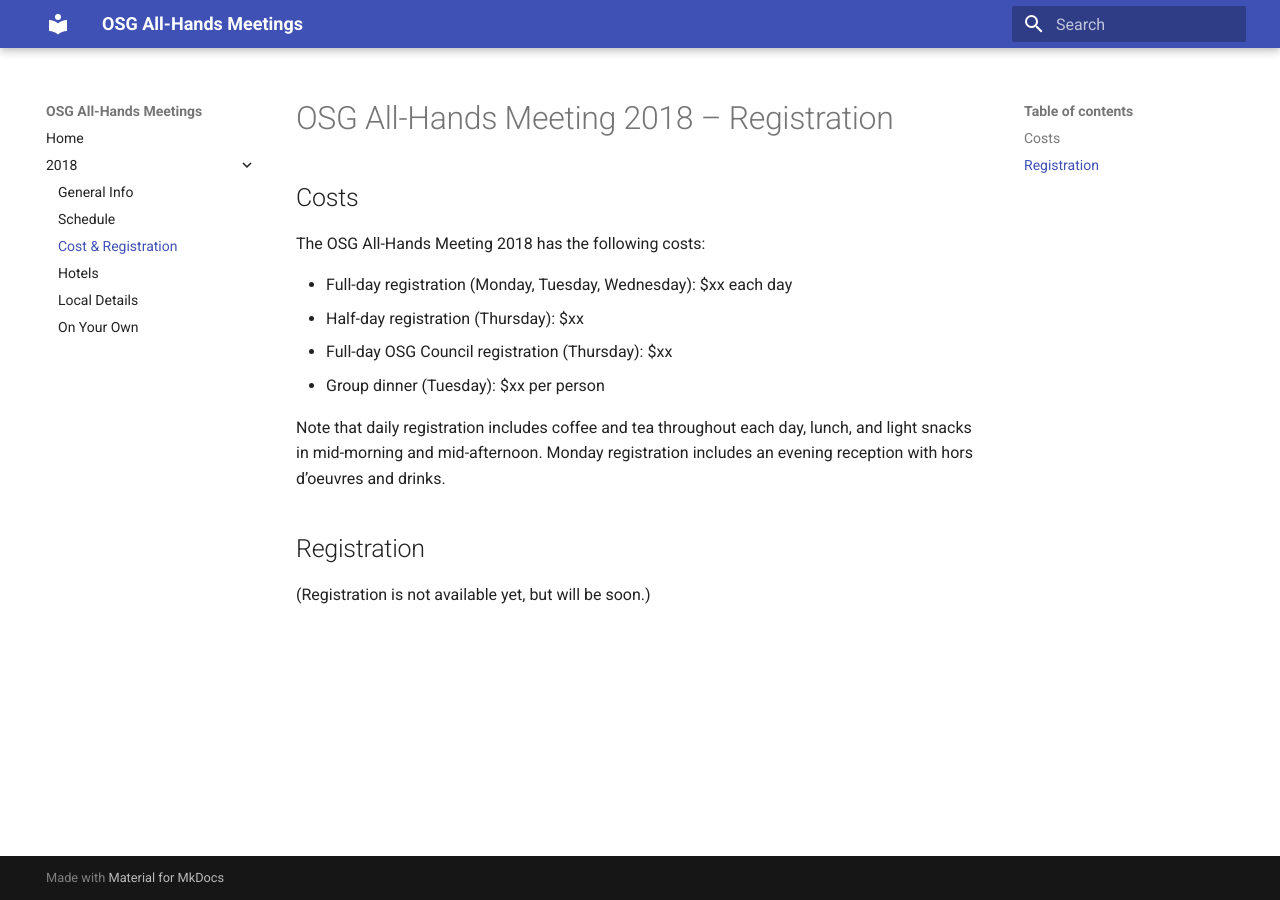
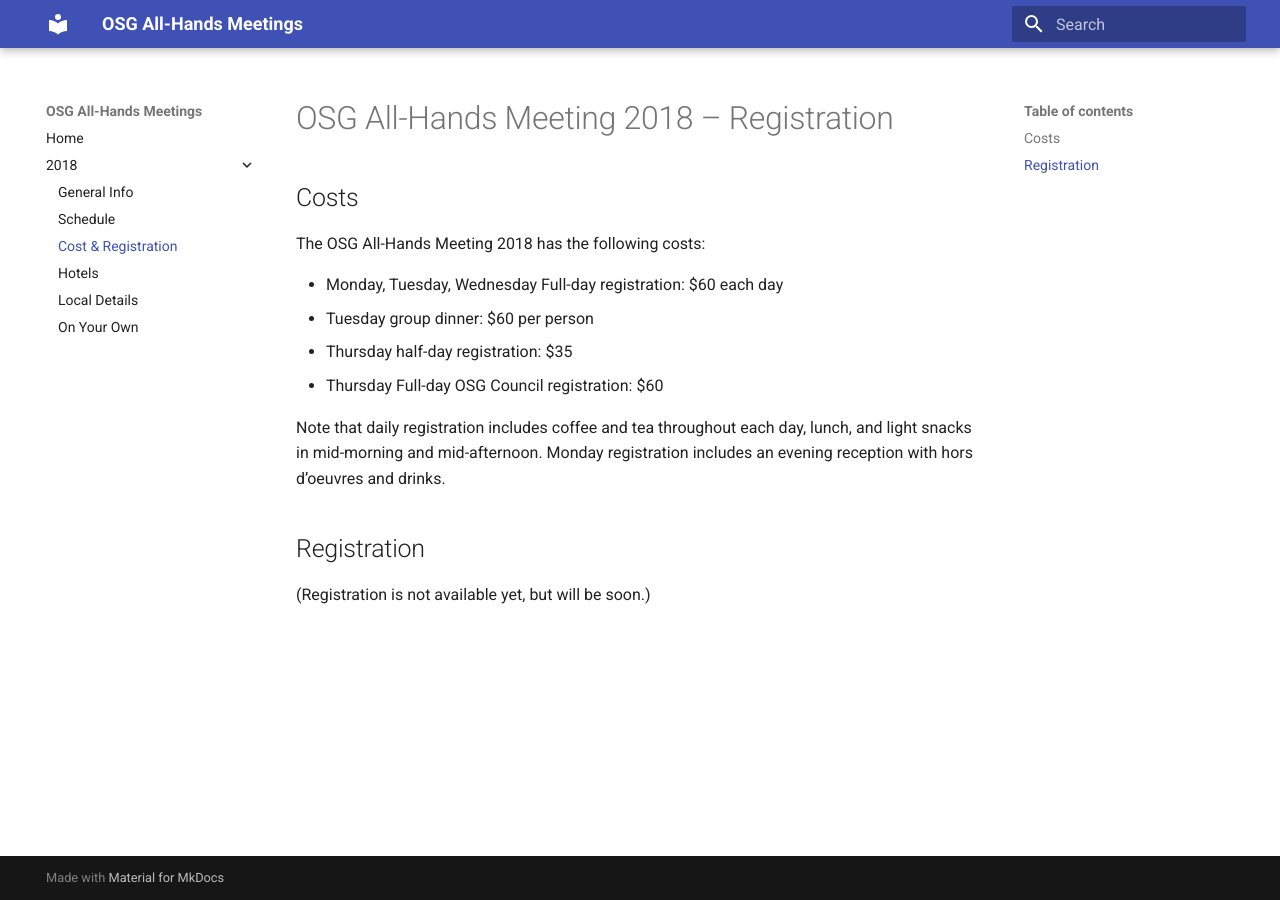
Before and after one commit to osg-htc/all-hands, an MkDocs documentation site: the page built from docs/2018/registration.md, in a window 1280 px wide. Built offline with MkDocs 1.6.1 and Material for MkDocs 9.7.7, drawn with Linux system fonts in a browser that asks for light colours; old or Windows-style settings are respelled for this version of MkDocs.

Commit message:
Add correct, final costs

```diff
--- a/docs/2018/registration.md
+++ b/docs/2018/registration.md
@@ -4,10 +4,10 @@
 
 The OSG All-Hands Meeting 2018 has the following costs:
 
-* Full-day registration (Monday, Tuesday, Wednesday): $xx each day
-* Half-day registration (Thursday): $xx
-* Full-day OSG Council registration (Thursday): $xx
-* Group dinner (Tuesday): $xx per person
+* Monday, Tuesday, Wednesday Full-day registration: $60 each day
+* Tuesday group dinner: $60 per person
+* Thursday half-day registration: $35
+* Thursday Full-day OSG Council registration: $60
 
 Note that daily registration includes coffee and tea throughout each day, lunch, and light snacks in mid-morning and
 mid-afternoon.  Monday registration includes an evening reception with hors d&rsquo;oeuvres and drinks.
```
